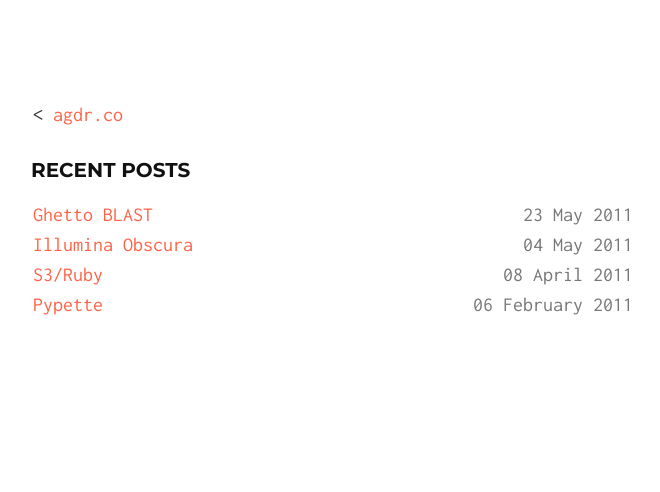
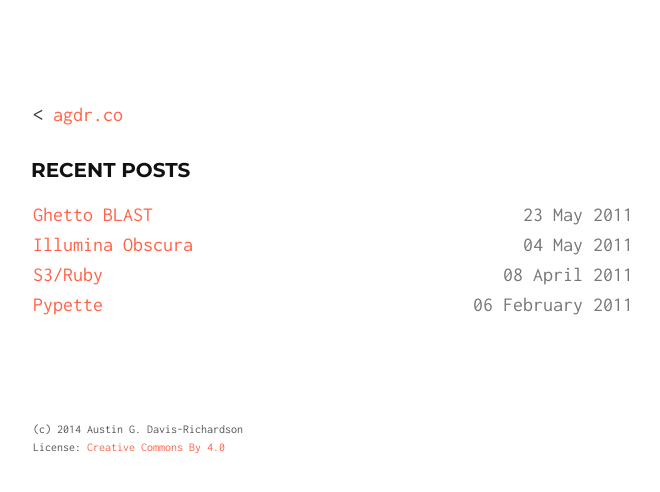
Before and after one commit to audy/audy.github.io, a Jekyll site: the page built from blog/index.html, in a window 1280 px wide. Shown: the top 492 px of the page, without its empty margins (307-967 px from the left). Built offline with Jekyll 4.4.1, drawn with Linux system fonts in a browser that asks for light colours.

Commit message:
added license

```diff
--- a/_layouts/blog.html
+++ b/_layouts/blog.html
@@ -12,6 +12,13 @@
 <body>
   <div class="container">
     {{ content }}
+    <div class="footer">
+        <p>(c) 2014 Austin G. Davis-Richardson</p>
+       <p>License: <a
+            href="http://creativecommons.org/licenses/by/4.0/">Creative Commons
+            By 4.0</a>
+        </p>
+    </div>
   </div>
 <script>
   (function(i,s,o,g,r,a,m){i['GoogleAnalyticsObject']=r;i[r]=i[r]||function(){
--- a/blog/index.html
+++ b/blog/index.html
@@ -3,6 +3,7 @@ layout: blog
 title: Blog
 ---
 &lt; <a href="http://agdr.co">agdr.co</a>
+
 <h2>Recent Posts</h2>
 <div class="posts">
     {% for post in site.posts %} <span class="post-title"><a
--- a/css/solo.css
+++ b/css/solo.css
@@ -4,6 +4,17 @@
 .post-date {
     color: #777;
     float: right;
+}
+
+
+.footer {
+    font-size: 0.6rem;
+    color: #555;
+    margin-top: 5rem;
+}
+
+.footer p {
+    margin: 0;
 }
 
 
```
